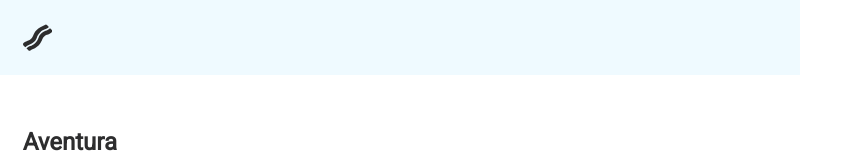
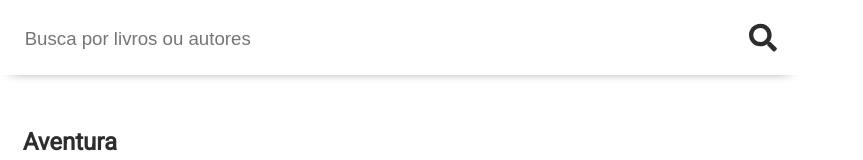
Before and after one commit to ArielSMoraes/book-store, a React (Create React App) app: page / in a window 1280 px wide. Both pictures are taken after a click on the icon 762 px from the left and 37 px from the top of the page. Shown: the top 160 px of the page, without its empty margins (0-863 px from the left). Built offline with nearby package versions, Linux system fonts and the light colour scheme; no server answers.

Commit message:
add search books style

```diff
--- a/src/search.tsx
+++ b/src/search.tsx
@@ -1,9 +1,10 @@
-import React, { FunctionComponent, useState } from 'react'
-import { FaSearch, FaBacon } from 'react-icons/fa'
-import { Img, SearchWrapper } from './styled-components/styledSearch'
+import React, { FunctionComponent, useRef, useState, useEffect } from 'react'
+import { FaSearch } from 'react-icons/fa'
+import { Img, Input, SearchWrapper } from './styled-components/styledSearch'
 
 const Search: FunctionComponent = () => {
   const [searchActive, setSearchActive] = useState(false)
+  const inputRef = useRef(null)
 
   const toggleSearchActive = () => {
     setSearchActive(!searchActive)
@@ -11,22 +12,33 @@ const Search: FunctionComponent = () => {
 
   const InativeSearch = () => {
     return (
-      <SearchWrapper>
+      <>
         <Img src='assets/logo.jpg'/>
         <FaSearch size='22pt' color='#2D2D2E' onClick={toggleSearchActive}/>
-      </SearchWrapper>
+      </>
     )
   }
 
   const ActiveSearch = () => {
     return (
-      <SearchWrapper>
-        <FaBacon size='22pt' color='#2D2D2E' onClick={toggleSearchActive}/>
-      </SearchWrapper>
+      <>
+        <Input placeholder="Busca por livros ou autores" ref={inputRef}/>
+        <FaSearch size='22pt' color='#2D2D2E' onClick={toggleSearchActive}/>
+      </>
     )
   }
 
-  return searchActive ? <ActiveSearch /> : <InativeSearch />
+  useEffect(() => {
+    if (searchActive) {
+      inputRef.current.focus()
+    }
+  }, [searchActive])
+
+  return (
+    <SearchWrapper active={searchActive}>
+      {searchActive ? <ActiveSearch /> : <InativeSearch />}
+    </SearchWrapper>
+  )
 }
 
 export default Search
--- a/src/styled-components/styledSearch.tsx
+++ b/src/styled-components/styledSearch.tsx
@@ -1,7 +1,8 @@
 import styled from "styled-components"
 
-export const SearchWrapper = styled.div`
-  background-color: #EFFAFF;
+export const SearchWrapper = styled.div<{active: boolean}>`
+  background-color: ${props => props.active ? "white" : "#EFFAFF"};
+  box-shadow: ${props => props.active ? "0pt 3pt 10pt -8pt #000" : "none"};
   height: 22pt;
   display: flex;
   padding: 17pt;
@@ -13,3 +14,16 @@ export const SearchWrapper = styled.div`
 export const Img = styled.img`
   height: 22pt;
 `
+
+export const Input = styled.input`
+  width: 100%;
+  border: none;
+  height: 30px;
+  font-size: 14pt;
+  color: #B2B4B9;
+  padding-right: 8px;
+
+  &:focus {
+    outline: none;
+  }
+`
```
